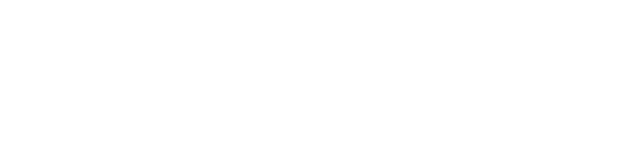
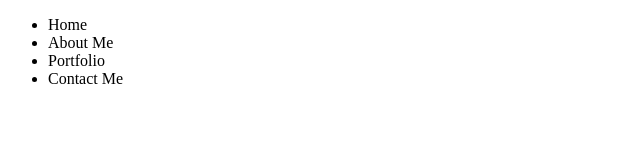
Before and after one commit to kasra-nejad/portfolio, a plain HTML site: page index.html in a window 1280 px wide. Shown: the whole page, without its empty margins (0-640 px from the left). Drawn offline with Linux system fonts and the light colour scheme.

Commit message:
added navbar to html

```diff
--- a/index.html
+++ b/index.html
@@ -7,6 +7,13 @@
   <title>Kasra Nejad</title>
 </head>
 <body>
-
+  <nav class="navbar">
+    <ul class="navbar__list">
+      <li class="navbar_listitem">Home</li>
+      <li class="navbar_listitem">About Me</li>
+      <li class="navbar_listitem">Portfolio</li>
+      <li class="navbar_listitem">Contact Me</li>
+    </ul>
+  </nav>
 </body>
 </html>
```
